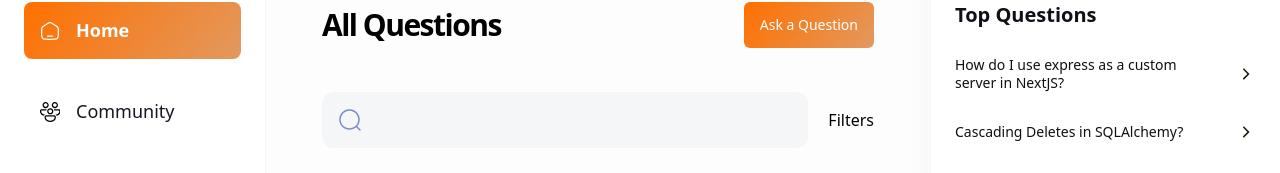
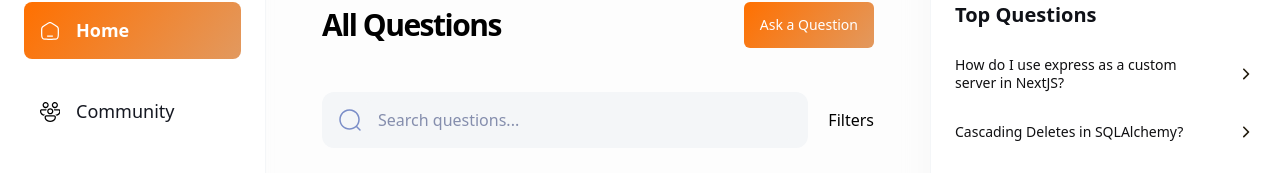
Before and after one commit to aleknovkovski/lrnp-JSM-nextjs13, a Next.js app: page / in a window 1280 px wide. Shown: the part 142-315 px from the top of the page. Built offline with nearby package versions, Linux system fonts and the light colour scheme; no server answers.

Commit message:
Assign placeholder text

```diff
--- a/app/(root)/(home)/page.tsx
+++ b/app/(root)/(home)/page.tsx
@@ -16,7 +16,7 @@ export default function Home() {
             </div>
 
             <div className="mt-11 flex justify-between gap-5 max-sm:flex-col sm:items-center">
-                <LocalSearchbar />
+                <LocalSearchbar  placeholderText="Search questions..."/>
 
                 Filters
             </div>
```
